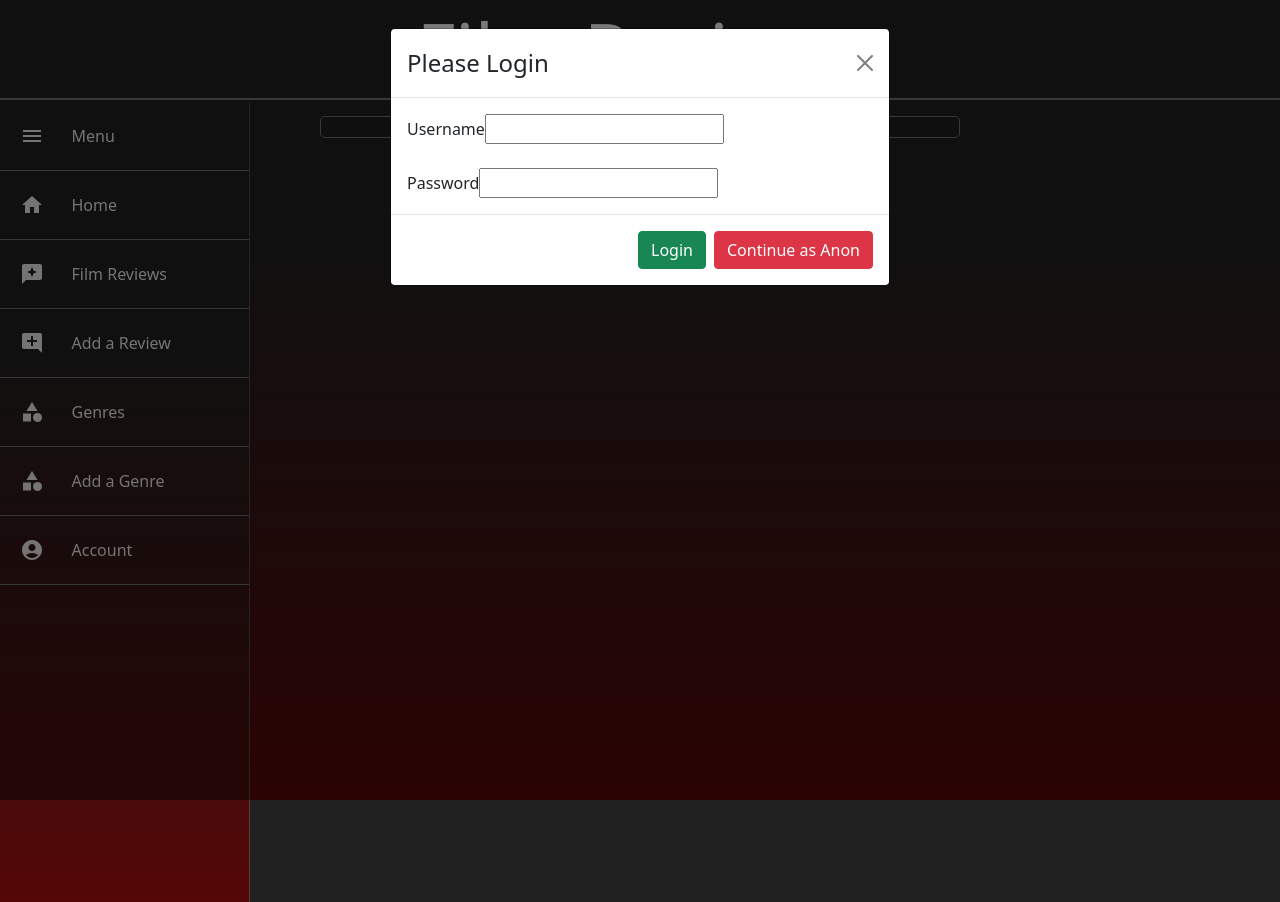
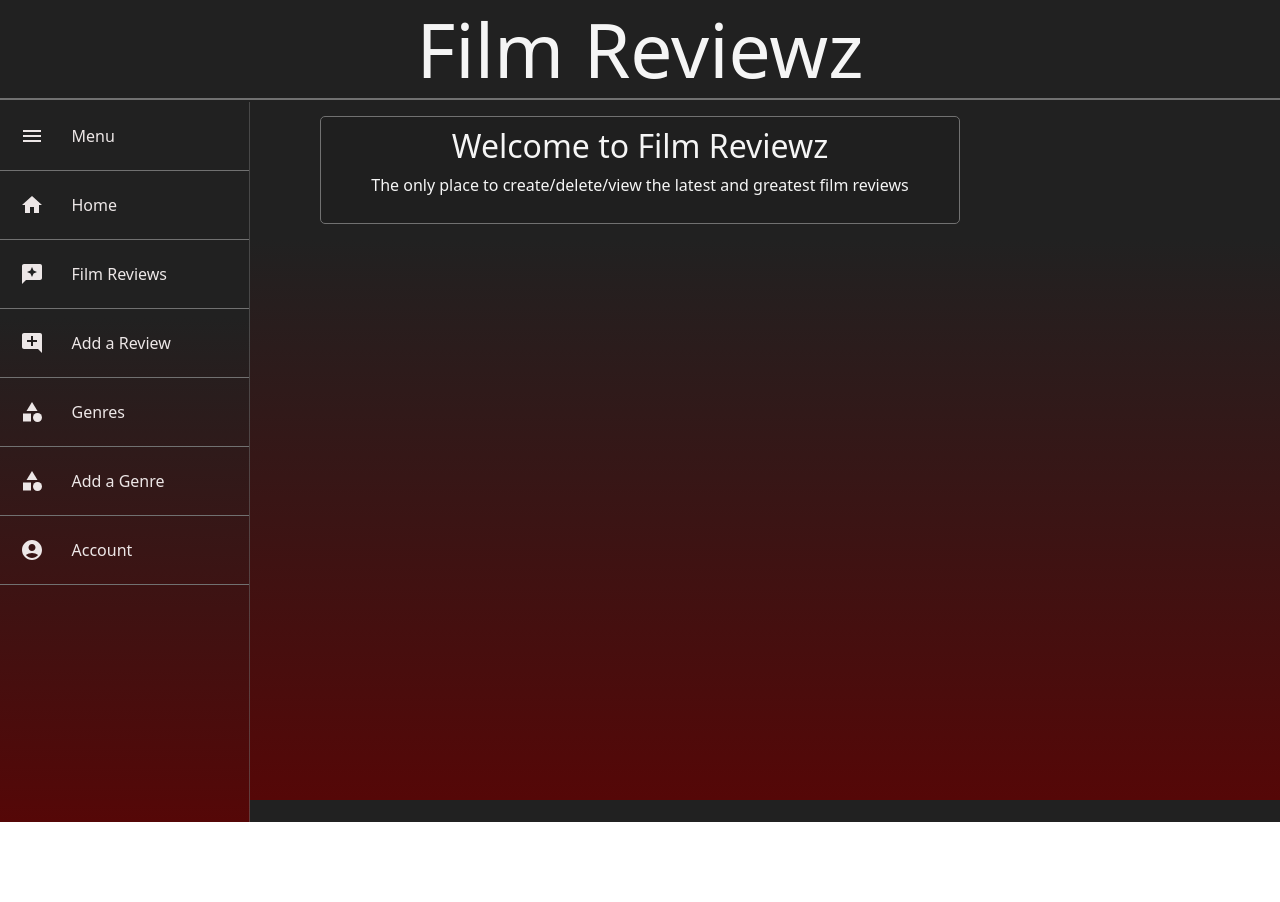
Before and after one commit to Maciejw52/Film_review_website, a React (Create React App) app: page / in a window 1280 px wide. After the commit the page ends 822 px from the top, so only its background shows below. Built offline with nearby package versions, Linux system fonts and the light colour scheme.

Commit message:
small changes to get rid of warnings for production

```diff
--- a/src/App.css
+++ b/src/App.css
@@ -51,9 +51,8 @@ body {
   margin: auto;
   display: flex;
   padding: 10px 10px 10px 10px;
+  justify-content: center;
   margin-top: 2vh;
-  text-align: center;
-  align-items: center;
   border: 1px solid #717171;
   border-radius: 5px;
   background-color: #1f1f1f;
--- a/src/UserContext.js
+++ b/src/UserContext.js
@@ -6,7 +6,8 @@ export const UserContext = createContext({ name: '', auth: false });
 
 export const UserProvider = ({ children }) => {
 
-  const [user, setUser] = useState({ name: '', auth: false });
+  // Temporarily Anon since cookies arent implemented yet
+  const [user, setUser] = useState({ name: 'Anon', auth: false });
 
   const userLogin = (name) => {
     setUser((user) => ({
--- a/src/components/Account/Account.js
+++ b/src/components/Account/Account.js
@@ -1,13 +1,13 @@
 import React from 'react'
 import { UserContext } from '../../UserContext';
-import { useContext, useState, useEffect } from 'react';
+import { useContext } from 'react';
 import { Button } from 'react-bootstrap';
 
 import 'bootstrap/dist/css/bootstrap.min.css';
 
 function Account() {
 
-  const { user, userLogin, userLogout } = useContext(UserContext);
+  const { user, userLogout } = useContext(UserContext);
 
   return (
     <div className='flex-container' style={{flexDirection: "column"}}>
--- /dev/null
+++ b/src/components/Homepage/Homepage.css
@@ -0,0 +1,7 @@
+.MainBody {
+  display: flex;
+  flex-direction: row;
+  text-align: center;
+  align-items: center;
+  justify-content: center;
+}
--- a/src/components/Homepage/Homepage.js
+++ b/src/components/Homepage/Homepage.js
@@ -1,12 +1,13 @@
 import React from 'react'
-import { useContext, useState, useEffect } from 'react'
+import { useContext, useEffect } from 'react'
 import { UserContext } from '../../UserContext';
-import UserLogin from '../UserLogin/UserLogin';
+import UserLoginModal from '../UserLogin/UserLoginModal';
+import "./Homepage.css"
+
+import 'bootstrap/dist/css/bootstrap.min.css';
 
 function Homepage() {
   const { user } = useContext(UserContext);
-
-  const [curentUser, setCurrentUser] = useState(user.user)
 
   useEffect(() => {
 
@@ -14,8 +15,19 @@ function Homepage() {
 
   return (
     <>
-      <div>{curentUser}</div>
-      <div>{user.name === "" ? <UserLogin /> : null}</div>
+      <div className="MainBody">
+        <div className="flex-container">
+          <div>
+            <h2>Welcome to Film Reviewz</h2>
+            <p>The only place to create/delete/view the latest and greatest film reviews</p>
+          </div>
+
+        </div>
+
+
+      </div>
+
+      <div>{user.name === "" ? <UserLoginModal /> : null}</div>
     </>
   )
 }
--- a/src/components/Navigation/Navigation.css
+++ b/src/components/Navigation/Navigation.css
@@ -3,7 +3,6 @@
   display: flex;
   flex-direction: column;
   min-height: 90vh;
-  height: 100%;
   width: 250px;
   top: calc(100px + 2px);
   bottom: 0;
--- a/src/components/UserLogin/UserLogin.js
+++ b/src/components/UserLogin/UserLoginModal.js
@@ -1,13 +1,13 @@
 import React from 'react'
 import { UserContext } from '../../UserContext';
-import { useContext, useState, useEffect } from 'react';
+import { useContext, useState } from 'react';
 import { Button, Modal } from 'react-bootstrap';
 
 import 'bootstrap/dist/css/bootstrap.min.css';
 
 function UserLogin() {
 
-  const { user, userLogin, userLogout } = useContext(UserContext);
+  const { user, userLogin } = useContext(UserContext);
   const [show, setShow] = useState(user.name === "");
 
   const handleSubmit = (event) => {
@@ -24,6 +24,7 @@ function UserLogin() {
   };
 
   const handleClose = () => {
+    userLogin("Anon")
     setShow(false);
   };
 
@@ -31,7 +32,6 @@ function UserLogin() {
     <>
       <div style={{textAlign: "center"}}>
         <Modal show={show} onHide={handleClose}>
-
           <Modal.Header closeButton>
             <Modal.Title>Please Login</Modal.Title>
           </Modal.Header>
@@ -51,7 +51,7 @@ function UserLogin() {
             </Modal.Body>
             <Modal.Footer>
               <Button type="submit" className="btn btn-success LoginButton">Login</Button>
-              <Button className="btn btn-danger LoginButton" onClick={() => {userLogin("Anon")}}>Continue as Anon</Button>
+              <Button className="btn btn-danger LoginButton" onClick={handleClose}>Continue as Anon</Button>
             </Modal.Footer>
           </form>
 
```
